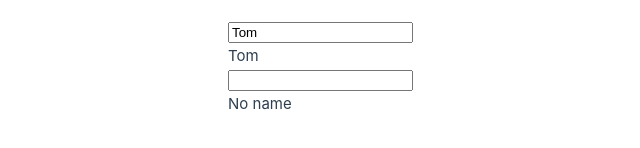
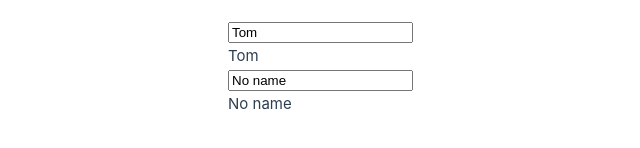
Before and after one commit to koyamal/pra_vue3, a Vue app in the folder Vue3FrontDevTextBook/chap05/dataVinding/: page / in a window 1280 px wide. Shown: the part 332-480 px from the top of the page, without its empty margins (227-867 px from the left). Built offline with nearby package versions, Linux system fonts and the light colour scheme.

Commit message:
Tow-way Binding

```diff
--- a/Vue3FrontDevTextBook/chap05/dataVinding/src/App.vue
+++ b/Vue3FrontDevTextBook/chap05/dataVinding/src/App.vue
@@ -16,7 +16,7 @@ const onInputName = (event: Event): void => {
   </section>
   <br>
   <section>
-    <input type="text" v-on:input="onInputName">
+    <input type="text" v-bind:value="inputNameOn" v-on:input="onInputName">
     <p>{{ inputNameOn }}</p>
   </section>
 </template>
```
